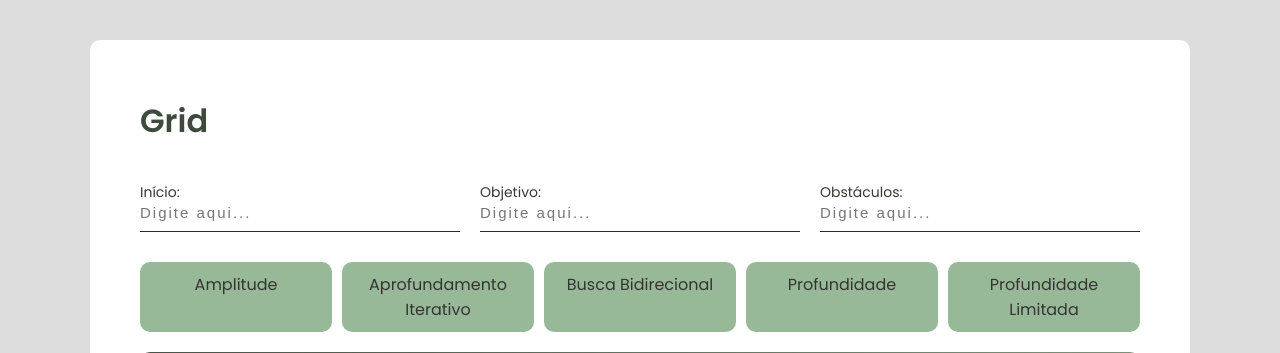
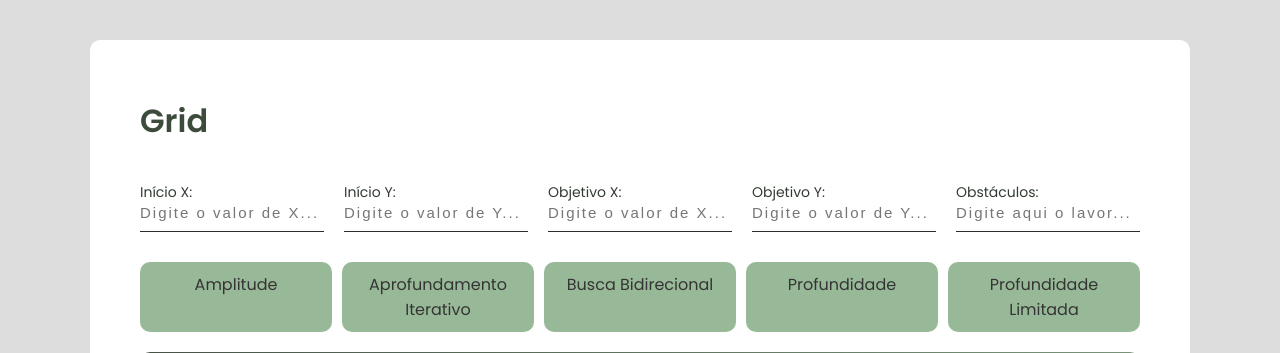
Before and after one commit to FelipeRochaBR/IA, a Flask app: page / in a window 1280 px wide. Shown: the top 353 px of the page. Run offline with Flask 3, Linux system fonts and the light colour scheme; parts of the project's set-up code (start-up, migrations or seed data) failed here and were passed over.

Commit message:
Inserção das variáveis no arquivo views.py e comunicação entre essas variáveis com o arquivo homepage.py

```diff
--- a/main.py
+++ b/main.py
@@ -1,12 +1,11 @@
 from flask import Flask ,request
-from backEnd import mainGrid
+# from backEnd import mainGrid
 app = Flask(__name__)
 
 from views import *
 
-def test():
-    print ('',mainGrid())
-
+# def test():
+#     print ('',mainGrid())
 
 if __name__ == "__main__":
     app.run(debug=True,port=7000)
--- a/templates/homepage.html
+++ b/templates/homepage.html
@@ -71,6 +71,7 @@
             padding: 10px 0;
             letter-spacing: 2px;
             border-bottom: 1px solid #2a2e2a;
+
         }
 
         .placeholder {
@@ -171,20 +172,31 @@
         <h1>Grid<br><br></h1>
 
         <!-- Campos de entrada -->
-        <form action="homepage.html" method="POST">
+        <form action="/" method="POST">
             <div class="input-container">
+
                 <div class="inputBox">
-                    <input type="text" id="inicio" name="inicio" class="inputUser" placeholder="Digite aqui..." onfocus="removerPlaceholder()" onblur="adicionarPlaceholder()" required>
-                    <label for="inicio" class="labelInput">Início:</label>
+                    <input type="text" id="inicioX" name="inicioX" class="inputUser" placeholder="Digite o valor de X..." onfocus="removerPlaceholder()" onblur="adicionarPlaceholder()" required>
+                    <label for="inicioX" class="labelInput">Início X:</label>
                 </div>
 
                 <div class="inputBox">
-                    <input type="text" id="objetivo" name="objetivo" class="inputUser" placeholder="Digite aqui..." onfocus="removerPlaceholder()" onblur="adicionarPlaceholder()" required>
-                    <label for="objetivo" class="labelInput">Objetivo:</label>
+                    <input type="text" id="inicioY" name="inicioY" class="inputUser" placeholder="Digite o valor de Y..." onfocus="removerPlaceholder()" onblur="adicionarPlaceholder()" required>
+                    <label for="inicioY" class="labelInput">Início Y:</label>
                 </div>
 
                 <div class="inputBox">
-                    <input type="text" id="obstaculos" name="obstaculos" class="inputUser" placeholder="Digite aqui..." onfocus="removerPlaceholder()" onblur="adicionarPlaceholder()" required>
+                    <input type="text" id="objetivoX" name="objetivoX" class="inputUser" placeholder="Digite o valor de X..." onfocus="removerPlaceholder()" onblur="adicionarPlaceholder()" required>
+                    <label for="objetivoX" class="labelInput">Objetivo X:</label>
+                </div>
+
+                <div class="inputBox">
+                    <input type="text" id="objetivoY" name="objetivoY" class="inputUser" placeholder="Digite o valor de Y..." onfocus="removerPlaceholder()" onblur="adicionarPlaceholder()" required>
+                    <label for="objetivoY" class="labelInput">Objetivo Y:</label>
+                </div>
+
+                <div class="inputBox">
+                    <input type="text" id="obstaculos" name="obstaculos" class="inputUser" placeholder="Digite aqui o lavor..." onfocus="removerPlaceholder()" onblur="adicionarPlaceholder()" required>
                     <label for="obstaculos" class="labelInput">Obstáculos:</label>
                 </div>
                     <script class="placeholder">
--- a/views.py
+++ b/views.py
@@ -1,7 +1,38 @@
 from main import app
-from flask import render_template
+from flask import render_template, request, redirect
 
 # rotas
 @app.route("/")
 def Gridpage():
     return render_template("homepage.html")
+
+# rotas
+@app.route("/", methods=['GET','POST'])
+def resposta():
+    if request.method == 'POST':
+        inicioX = request.form.get("inicioX")
+        inicioY = request.form.get("inicioY")
+        objetivoX = request.form.get("objetivoX")
+        objetivoY = request.form.get("objetivoY")
+        obstaculos = request.form.get("obstaculos")
+        metodo = request.form.get("metodo")
+
+        if inicioX:
+            try:
+                inicioX = int(inicioX)
+                inicioY = int(inicioY)
+                objetivoX = int(objetivoX)
+                objetivoY = int(objetivoY)
+                obstaculos = int(obstaculos)
+                metodo = str(metodo)
+                print(f"Valor recebido: {inicioX} {inicioY} {objetivoX} {objetivoY} {obstaculos} {metodo}")
+                return redirect("/")
+            except ValueError:
+                return "Erro: O valor inserido não é um número válido."
+        else:
+            return "Erro: O campo 'inicio' não foi preenchido."
+
+
+
+    else:
+        return render_template("homepage.html")
```
